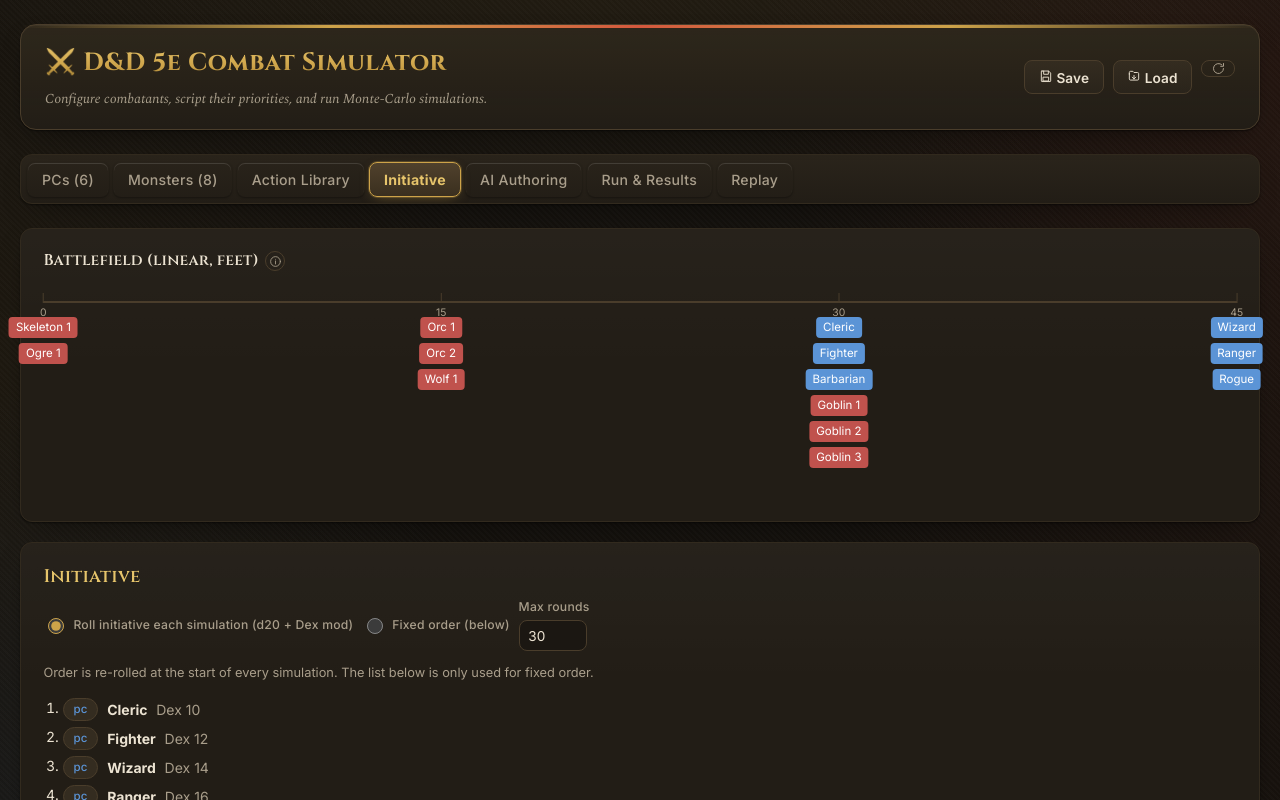
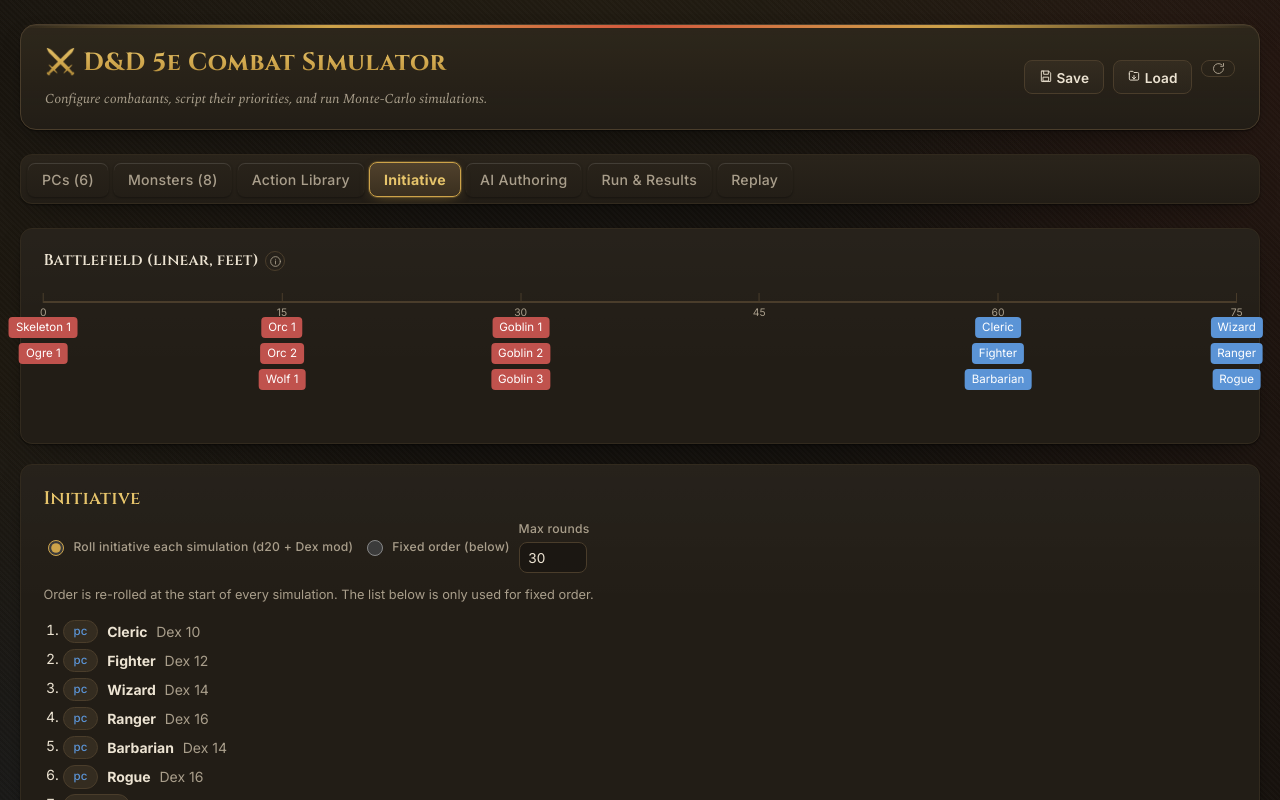
Before and after one commit to cmtalleyrand/dndcombatmodel, a React (Vite) app: page / in a window 1280 px wide. Both pictures are taken after a click on the button "Initiative". Shown: the top 800 px of the page. Built offline with nearby package versions, Linux system fonts and the light colour scheme.

Commit message:
Align preset combatant starting positions

```diff
--- a/src/data/srd.ts
+++ b/src/data/srd.ts
@@ -1,8 +1,12 @@
 // Curated SRD-flavored content: a reusable action library, sample PCs and monsters,
 // and a default scenario that demonstrates scripting (priorities, conditions, targets).
 
+import { DEFAULT_ENCOUNTER_DISTANCE, defaultPosition } from '../engine/state';
 import type { Action, Combatant, ConditionPreset, RuleTemplate, Scenario } from '../engine/types';
 import { SRD_WEAPONS } from './weapons';
+
+const defaultPcPosition = (rankFromFront: number) => defaultPosition('pc', rankFromFront, DEFAULT_ENCOUNTER_DISTANCE);
+const defaultMonsterPosition = (rankFromFront: number) => defaultPosition('monster', rankFromFront, DEFAULT_ENCOUNTER_DISTANCE);
 
 // ---------------------------------------------------------------------------
 // Action library
@@ -712,7 +716,7 @@
     saveProficiencies: ['wis', 'cha'],
     proficiencyBonus: 2,
     spellcastingAbility: 'wis',
-    position: 30,
+    position: defaultPcPosition(0),
     speed: 30,
     actionIds: ['act-cure-wounds', 'act-bless', 'act-mace'],
     spellSlots: { 1: 4 },
@@ -749,7 +753,7 @@
     abilityScores: { str: 16, dex: 12, con: 15, int: 10, wis: 12, cha: 10 },
     saveProficiencies: ['str', 'con'],
     proficiencyBonus: 2,
-    position: 30,
+    position: defaultPcPosition(0),
     speed: 30,
     actionIds: ['act-longsword-2x'],
     spellSlots: {},
@@ -773,7 +777,7 @@
     saveProficiencies: ['int', 'wis'],
     proficiencyBonus: 2,
     spellcastingAbility: 'int',
-    position: 45,
+    position: defaultPcPosition(1),
     speed: 30,
     actionIds: ['act-sleep', 'act-magic-missile', 'act-fire-bolt'],
     spellSlots: { 1: 4 },
@@ -812,7 +816,7 @@
     saveProficiencies: ['str', 'dex'],
     proficiencyBonus: 2,
     spellcastingAbility: 'wis',
-    position: 45,
+    position: defaultPcPosition(1),
     speed: 30,
     actionIds: ['act-hunters-mark', 'act-longbow-hunters-mark'],
     spellSlots: { 1: 3 },
@@ -842,7 +846,7 @@
     abilityScores: { str: 16, dex: 14, con: 15, int: 8, wis: 12, cha: 10 },
     saveProficiencies: ['str', 'con'],
     proficiencyBonus: 2,
-    position: 30,
+    position: defaultPcPosition(0),
     speed: 40,
     actionIds: ['act-rage', 'act-greataxe-rage'],
     spellSlots: {},
@@ -872,7 +876,7 @@
     abilityScores: { str: 10, dex: 16, con: 12, int: 12, wis: 13, cha: 14 },
     saveProficiencies: ['dex', 'int'],
     proficiencyBonus: 2,
-    position: 45,
+    position: defaultPcPosition(1),
     speed: 30,
     actionIds: ['act-rogue-shortbow'],
     spellSlots: {},
@@ -914,7 +918,7 @@
     saveProficiencies: spec.saveProficiencies,
     proficiencyBonus: 2,
     spellcastingAbility: spec.spellcastingAbility,
-    position: 45,
+    position: defaultPcPosition(1),
     speed: spec.className === 'Monk' || spec.className === 'Barbarian' ? 40 : 30,
     actionIds: spec.actionIds,
     spellSlots: spec.spellSlots ?? {},
@@ -955,7 +959,7 @@
 // Sample monsters
 // ---------------------------------------------------------------------------
 
-export function makeGoblin(id: string, name: string, position = 30): Combatant {
+export function makeGoblin(id: string, name: string, position = defaultMonsterPosition(0)): Combatant {
   return {
     id,
     name,
@@ -981,7 +985,7 @@
   };
 }
 
-export function makeOrc(id: string, name: string, position = 15): Combatant {
+export function makeOrc(id: string, name: string, position = defaultMonsterPosition(1)): Combatant {
   return {
     id,
     name,
@@ -1008,7 +1012,7 @@
 }
 
 
-export function makeSkeleton(id: string, name: string, position = 0): Combatant {
+export function makeSkeleton(id: string, name: string, position = defaultMonsterPosition(2)): Combatant {
   return {
     id,
     name,
@@ -1034,7 +1038,7 @@
   };
 }
 
-export function makeWolf(id: string, name: string, position = 15): Combatant {
+export function makeWolf(id: string, name: string, position = defaultMonsterPosition(1)): Combatant {
   return {
     id,
     name,
@@ -1060,7 +1064,7 @@
   };
 }
 
-export function makeOgre(id: string, name: string, position = 0): Combatant {
+export function makeOgre(id: string, name: string, position = defaultMonsterPosition(2)): Combatant {
   return {
     id,
     name,
@@ -1110,7 +1114,7 @@
     abilityScores: spec.abilityScores,
     saveProficiencies: [],
     proficiencyBonus: 2,
-    position: spec.position ?? 0,
+    position: spec.position ?? defaultMonsterPosition(0),
     speed: spec.speed ?? 30,
     actionIds: spec.actionIds,
     spellSlots: {},
@@ -1180,6 +1184,7 @@
     ruleLibrary: DEFAULT_RULE_LIBRARY,
     conditionLibrary: DEFAULT_CONDITION_LIBRARY,
     initiativeMode: 'rolled',
+    encounterDistance: DEFAULT_ENCOUNTER_DISTANCE,
     maxRounds: 30,
   };
 }
--- a/src/engine/state.ts
+++ b/src/engine/state.ts
@@ -73,13 +73,17 @@
   };
 }
 
-/**
- * Default 1D layout when a combatant has no explicit position: monsters occupy the
- * left (rear 0 → front 30), PCs the right (front 30 → rear 45+), fronts meeting at 30.
- */
-export function defaultPosition(side: Side, indexInSide: number): number {
-  if (side === 'monster') return Math.max(0, 30 - indexInSide * 15);
-  return 30 + indexInSide * 15;
+export const DEFAULT_ENCOUNTER_DISTANCE = 30;
+export const DEFAULT_MONSTER_FRONT_POSITION = 30;
+export const DEFAULT_FORMATION_SPACING = 15;
+
+export function defaultPosition(
+  side: Side,
+  indexInSide: number,
+  encounterDistance = DEFAULT_ENCOUNTER_DISTANCE,
+): number {
+  if (side === 'monster') return Math.max(0, DEFAULT_MONSTER_FRONT_POSITION - indexInSide * DEFAULT_FORMATION_SPACING);
+  return DEFAULT_MONSTER_FRONT_POSITION + encounterDistance + indexInSide * DEFAULT_FORMATION_SPACING;
 }
 
 export function buildCombatState(scenario: Scenario): CombatState {
@@ -93,7 +97,7 @@
   const sideIndex: Record<string, number> = { pc: 0, monster: 0 };
   const combatants = scenario.combatants.map((c) => {
     const idx = sideIndex[c.side]++;
-    return initCombatantState(c, defaultPosition(c.side, idx));
+    return initCombatantState(c, defaultPosition(c.side, idx, scenario.encounterDistance));
   });
   return {
     combatants,
--- a/src/engine/types.ts
+++ b/src/engine/types.ts
@@ -377,6 +377,8 @@
   initiativeMode: InitiativeMode;
   /** for fixed initiative: ordered combatant ids (first acts first). */
   fixedOrder?: string[];
+  /** starting distance in feet between the front-most monster and front-most PC. */
+  encounterDistance?: number;
   /** max rounds before declaring a draw. */
   maxRounds: number;
 }
--- a/src/ui/Battlefield.tsx
+++ b/src/ui/Battlefield.tsx
@@ -13,10 +13,10 @@
     const sideIndex: Record<string, number> = { pc: 0, monster: 0 };
     return scenario.combatants.map((c) => {
       const idx = sideIndex[c.side]++;
-      const pos = c.position ?? defaultPosition(c.side, idx);
+      const pos = c.position ?? defaultPosition(c.side, idx, scenario.encounterDistance);
       return { id: c.id, name: c.name, side: c.side, pos };
     });
-  }, [scenario.combatants]);
+  }, [scenario.combatants, scenario.encounterDistance]);
 
   if (placed.length === 0) return null;
 
--- a/src/ui/CombatantsTab.tsx
+++ b/src/ui/CombatantsTab.tsx
@@ -2,6 +2,7 @@
 import { ABILITIES, type Ability, type Combatant, type Scenario, type Side } from '../engine/types';
 import { LEVEL_1_CLASS_PCS, LEVEL_3_CLASS_PCS, SAMPLE_MONSTERS } from '../data/srd';
 import { copyScript, genId, removeCombatant, upsertCombatant } from '../state/store';
+import { defaultPosition } from '../engine/state';
 import { RuleBuilder } from './RuleBuilder';
 import { describeAction } from './describe';
 import { InfoHint } from './InfoHint';
@@ -24,7 +25,7 @@
     abilityScores: { str: 10, dex: 10, con: 10, int: 10, wis: 10, cha: 10 },
     saveProficiencies: [],
     proficiencyBonus: 2,
-    position: side === 'pc' ? 45 : 0,
+    position: defaultPosition(side, 0),
     speed: 30,
     actionIds: [actionId],
     script: [
```
Also changed, not shown: 2 other files (tests, documents, lock files or other folders).
